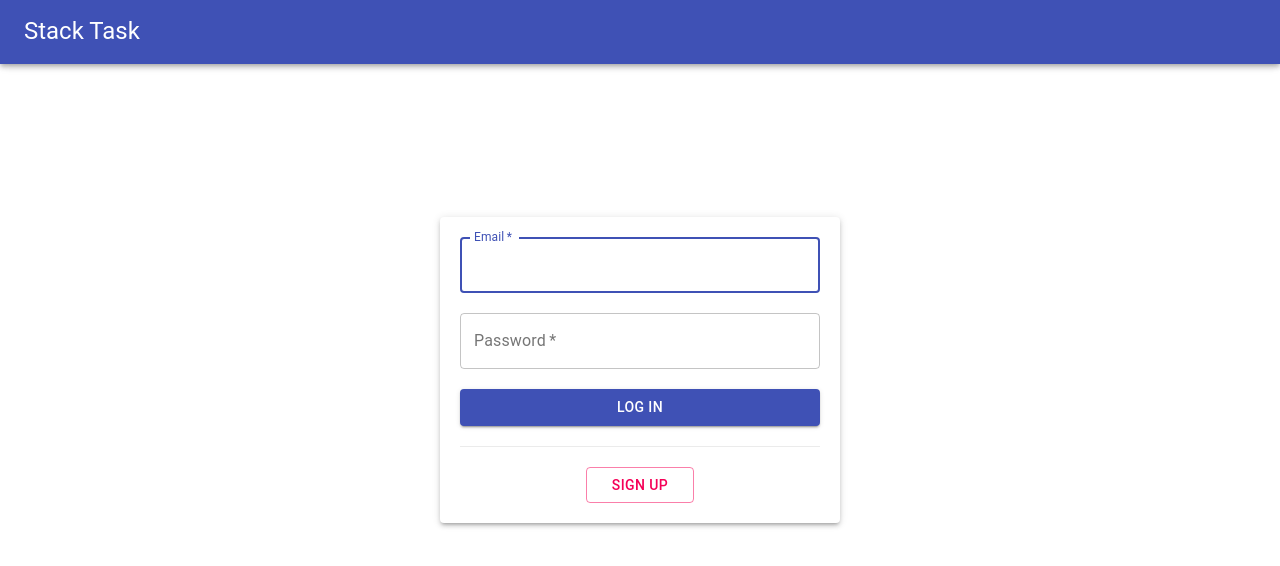
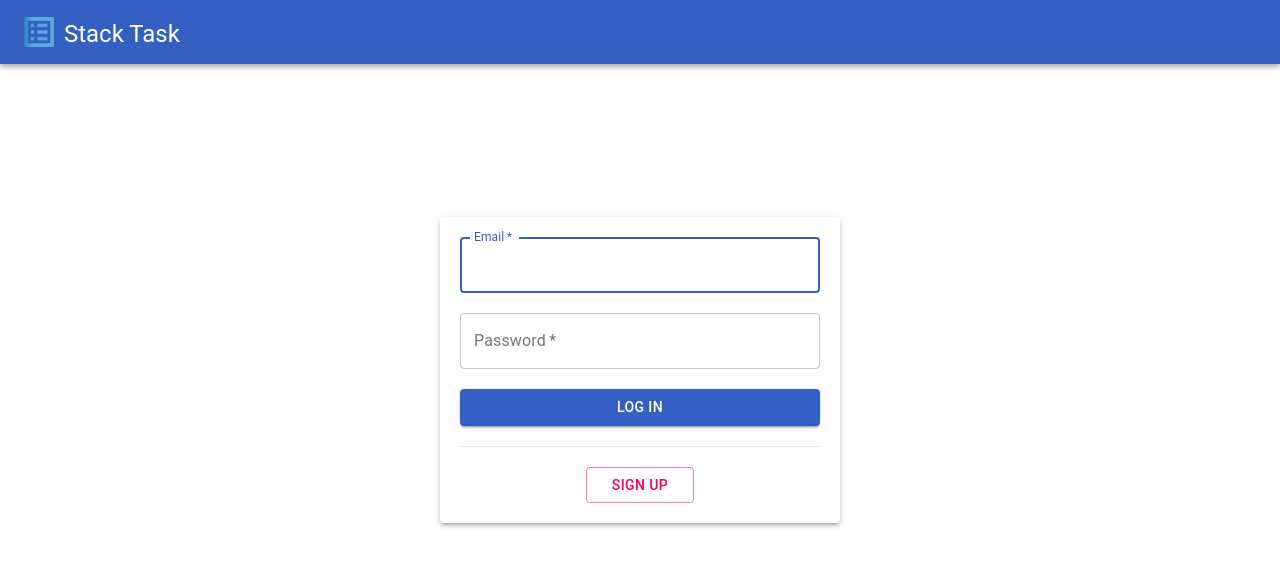
Before and after one commit to andrew-bradt/stack-task, a React (Create React App) app in the folder client/: page / in a window 1280 px wide. Shown: the top 566 px of the page. Built offline with nearby package versions, Linux system fonts and the light colour scheme; no server answers.

Commit message:
Changed primary color

```diff
--- a/client/src/components/containers/Layout.js
+++ b/client/src/components/containers/Layout.js
@@ -1,6 +1,6 @@
 import React, { Fragment } from 'react'
 import { alpha, makeStyles } from '@material-ui/core';
-
+import logo from '../../assets/logo512.png';
 // MUI Components
 import {
     AppBar,
@@ -27,6 +27,9 @@ const useStyles = makeStyles((theme) => ({
     },
     inputRoot: {
         color: 'inherit',
+    },
+    logo:{
+        maxWidth:'30px',
     },
     root: {
     },
@@ -64,7 +67,8 @@ const useStyles = makeStyles((theme) => ({
     title: {
         flexGrow: 1,
         textAlign: 'left',
-
+        marginTop:'5px',
+        marginLeft:'10px'
     },
     ToolbarMargin: {
         ...theme.mixins.Toolbar,
@@ -79,6 +83,7 @@ export default function Layout({ children, user_id, onUserId, onSearchChange })
             {/* App Bar */}
             <AppBar>
                 <Toolbar>
+                    <img class={classes.logo} src={logo}/>
                     <Typography className={classes.title} variant='h5'>
                         Stack Task
                     </Typography>
--- a/client/src/components/ui/Theme.js
+++ b/client/src/components/ui/Theme.js
@@ -1,5 +1,10 @@
 import { createTheme, responsiveFontSizes } from '@material-ui/core/styles';
 let theme = createTheme({
+    palette:{
+        primary:{
+            main:'#3460c4'
+        }
+    },
     typography:{
         header:{
             textDecoration:'underline',
```
Also changed, not shown: client/src/assets/logo512.png (added).
